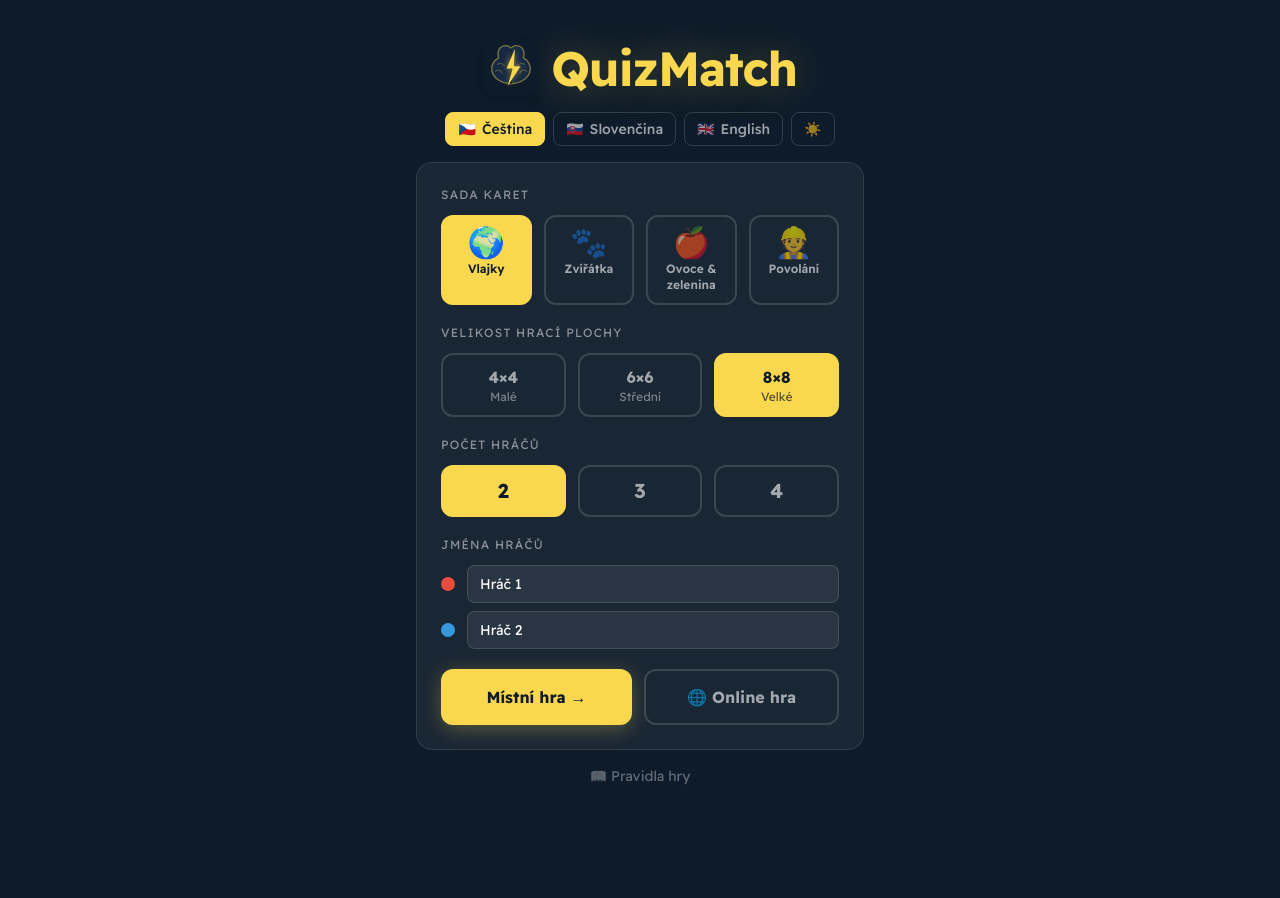
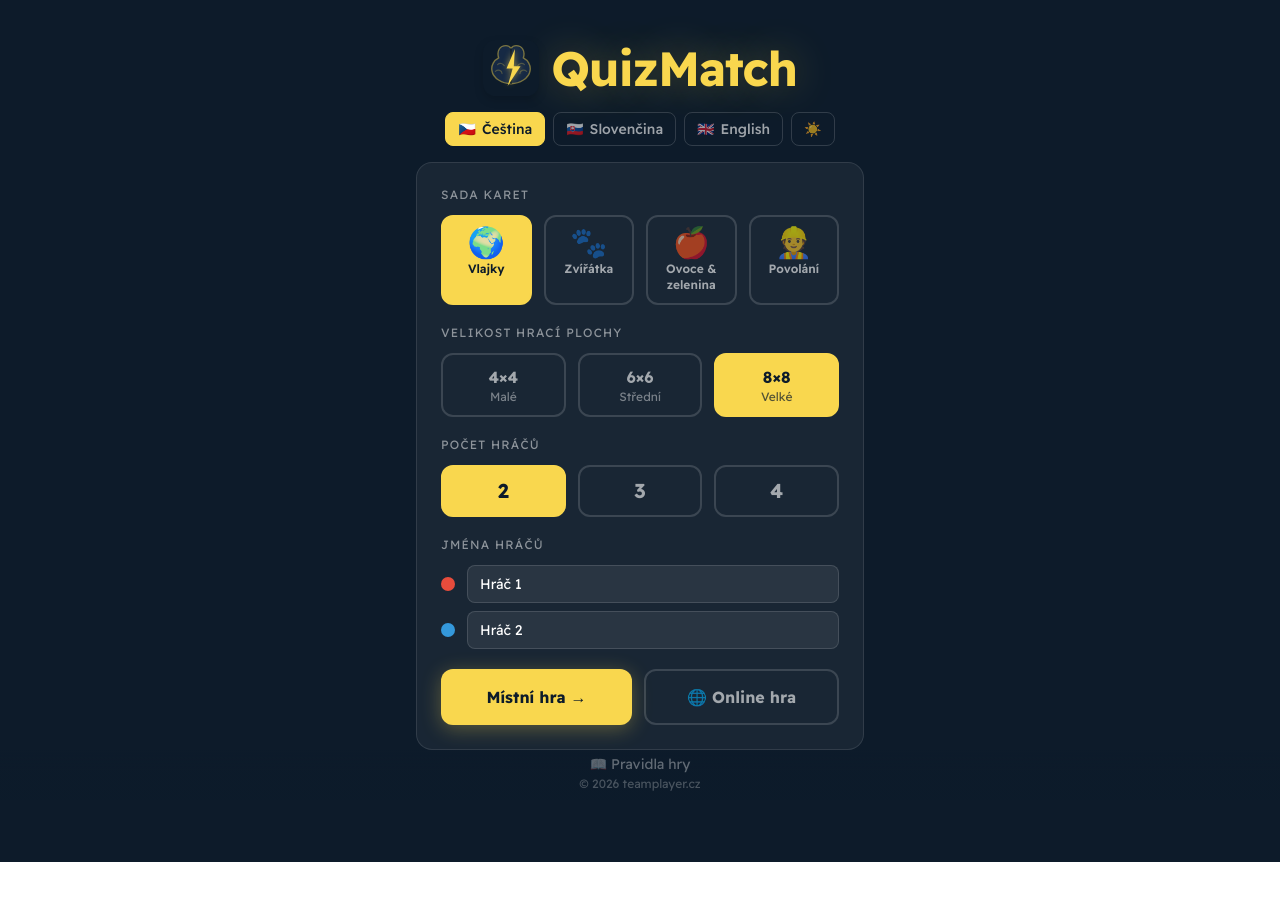
Before and after one commit to thalajcik-blip/pexeso-edu, a React (Vite) app: page / in a window 1280 px wide. After the commit the page ends 862 px from the top, so only its background shows below. Built offline with nearby package versions, Linux system fonts and the light colour scheme; no server answers.

Commit message:
Restore footer on SetupScreen (rules link + copyright)
Co-Authored-By: Claude Sonnet 4.6 <noreply@anthropic.com>

```diff
--- a/src/components/setup/SetupScreen.tsx
+++ b/src/components/setup/SetupScreen.tsx
@@ -160,9 +160,17 @@ export default function SetupScreen() {
         </div>
       </div>
 
-      <button onClick={openRules} className="text-sm opacity-35 hover:opacity-70 transition-opacity">
-        {tr.rulesLink}
-      </button>
+      <div
+        className="fixed bottom-0 left-0 right-0 flex flex-col items-center gap-0.5 pb-2 pt-1 pointer-events-none"
+        style={{ background: tc.footerGradient }}
+      >
+        <button onClick={openRules} className="text-sm pointer-events-auto transition-opacity opacity-35 hover:opacity-70">
+          {tr.rulesLink}
+        </button>
+        <p className="text-xs" style={{ color: tc.textFaint }}>
+          © {new Date().getFullYear()} teamplayer.cz
+        </p>
+      </div>
     </div>
   )
 }
```
